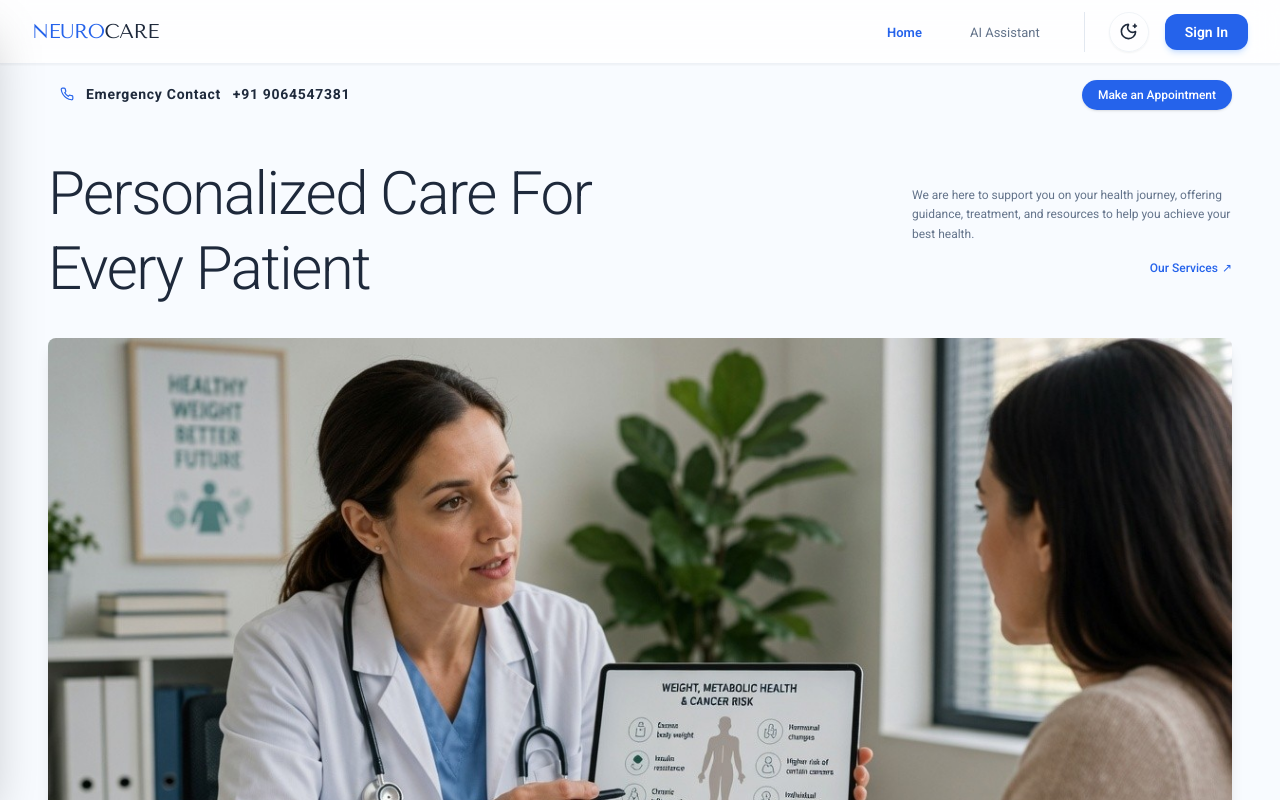
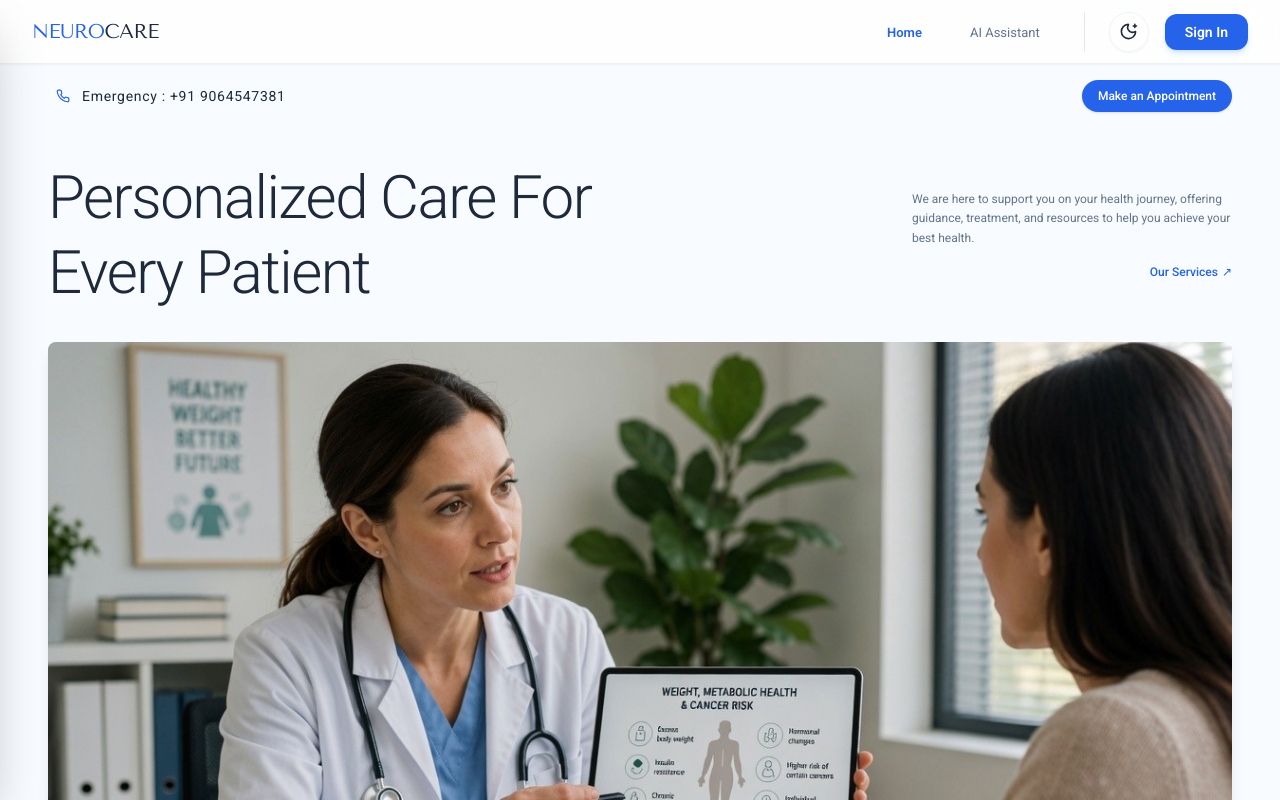
Before and after one commit to joydeep-07/NeuroCare, a React (Vite) app in the folder client/: page / in a window 1280 px wide. Shown: the top 800 px of the page. Built offline with nearby package versions, Linux system fonts and the light colour scheme; no server answers.

Commit message:
UI Updated -- Scroll To Section Created

```diff
--- /dev/null
+++ b/client/src/hooks/scrollToSection.ts
@@ -0,0 +1,14 @@
+const scrollToSection = (id: string, offset: number = 0): void => {
+  const element = document.getElementById(id);
+
+  if (!element) return;
+
+  const top = element.getBoundingClientRect().top + window.scrollY - offset;
+
+  window.scrollTo({
+    top,
+    behavior: "smooth",
+  });
+};
+
+export default scrollToSection;
--- a/client/src/pages/Home.tsx
+++ b/client/src/pages/Home.tsx
@@ -3,7 +3,7 @@ import { Link } from "react-router-dom";
 import { FiPhone, FiChevronRight } from "react-icons/fi";
 // import DoctorSearch from "./patient/DoctorSearch";
 import AllDoctors from "../components/AllDoctors";
-
+import scrollToSection from "../hooks/ScrollToSection";
 const Home = () => {
   return (
     <>
@@ -15,18 +15,23 @@ const Home = () => {
         }}
       >
         {/* Navbar */}
-        <nav className="hidden md:flex items-center justify-between px-6 md:px-12 py-4 text-sm transition-colors duration-300">
+        <div className="px-2 md:px-12 md:py-4 py-2">
+          <nav
+            className="flex items-center justify-between text-sm transition-colors duration-300
+             bg-[var(--accent-secondary)]/20 md:bg-transparent
+             border border-[var(--border-light)]/50 md:border-none
+             rounded-full"
+          >
             <div className="flex items-center gap-8">
-            <div className="px-3 py-1 flex justify-center items-center gap-3 font-bold tracking-wider rounded-sm text-sm">
+              <div className="py-1 px-2  flex justify-center items-center gap-3 font-normal  tracking-wider rounded-sm text-xs md:text-sm">
                 <FiPhone style={{ color: "var(--accent-primary)" }} />
-              <h1>Emergency Contact </h1>
-              <span>+91 9064547381</span>
+                <h1>Emergency : +91 9064547381 </h1>
               </div>
             </div>
 
             <div>
-            <Link
-              to="/doctors"
+              <button
+                onClick={() => scrollToSection("doctors", 40)}
                 className="px-4 py-2 rounded-full text-xs font-medium transition-all shadow-sm"
                 style={{
                   backgroundColor: "var(--accent-primary)",
@@ -34,9 +39,10 @@ const Home = () => {
                 }}
               >
                 Make an Appointment
-            </Link>
+              </button>
             </div>
           </nav>
+        </div>
 
         {/* Hero Section */}
         <div className="main md:px-12 px-4 py-8">
@@ -339,7 +345,9 @@ const Home = () => {
         </div>
       </div>
 
+      <div id="doctors">
         <AllDoctors />
+      </div>
     </>
   );
 };
```
Lines whose indentation alone changed are shown as unchanged.
